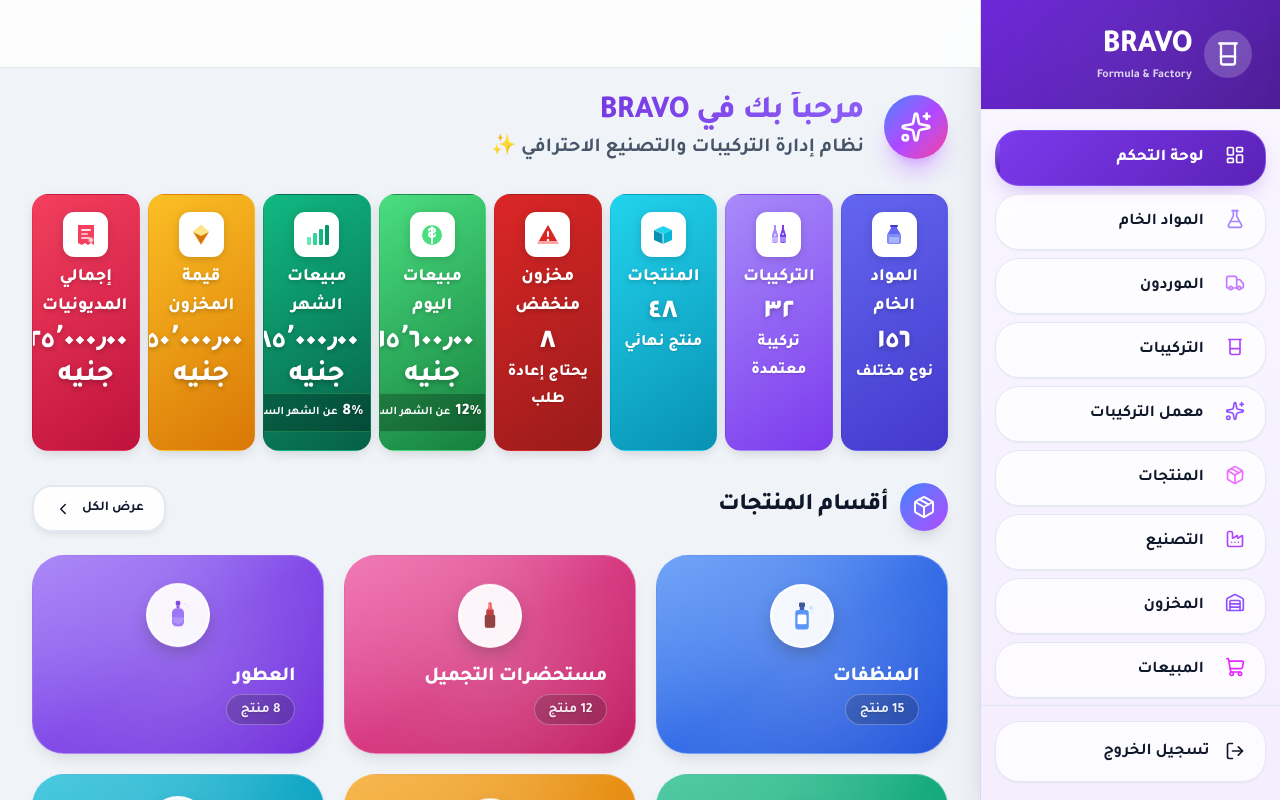
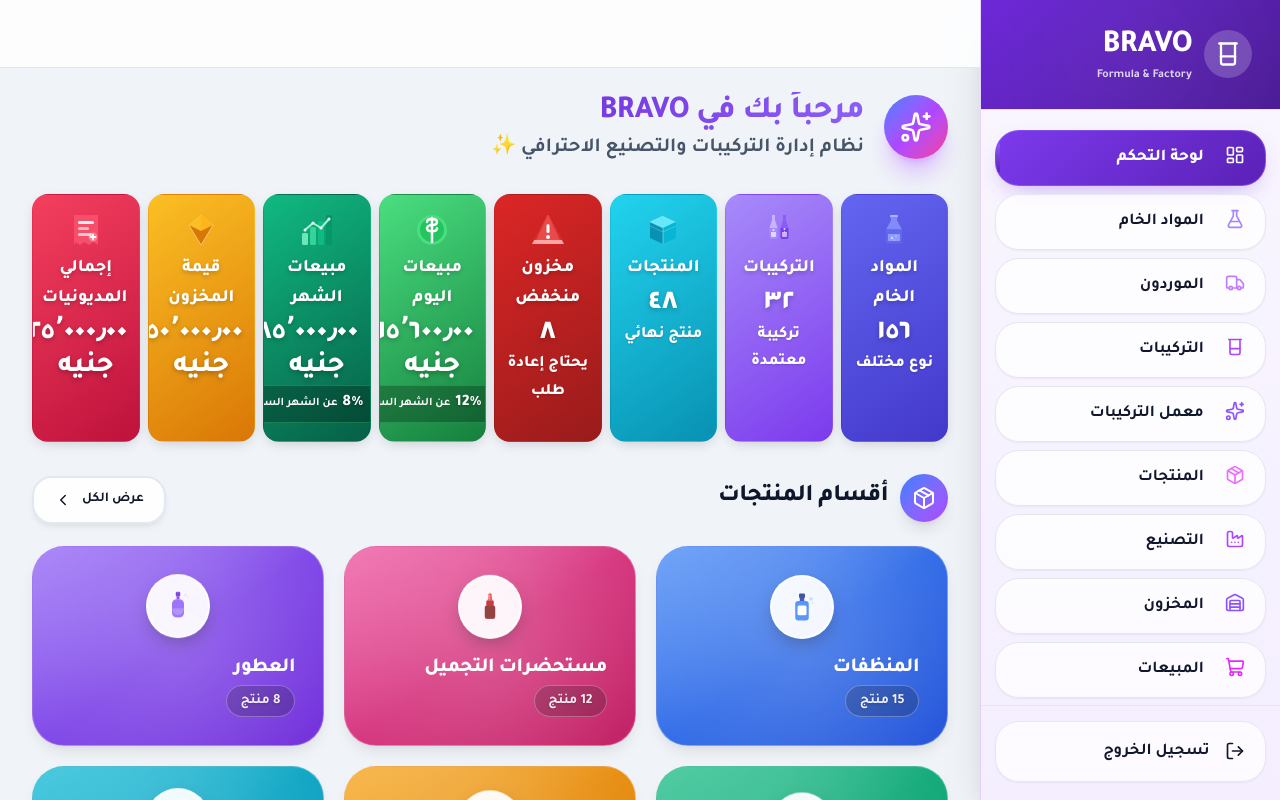
Before and after one commit to fantazia1110-design/BRAVO-new-sestym-, a Next.js app: page / in a window 1280 px wide. Shown: the top 800 px of the page. Built offline with nearby package versions, Linux system fonts and the light colour scheme.

Commit message:
أيقونات كبيرة وملونة ومفصلة بدون مربعات بيضاء - كل أيقونة 36x36 وموضحة جدا
Co-authored-by: arena-agent <297053741+arena-agent@users.noreply.github.com>

```diff
--- a/src/app/page.tsx
+++ b/src/app/page.tsx
@@ -123,11 +123,15 @@ export default function DashboardPage() {
           value={formatNumber(stats.rawMaterials, 0)}
           subtitle="نوع مختلف"
           icon={(
-            <svg width="24" height="24" viewBox="0 0 24 24" fill="none">
-              <path d="M9 3h6v2l3.5 6H5.5L9 5V3z" fill="#6366f1"/>
-              <path d="M5 11h14v8a2 2 0 01-2 2H7a2 2 0 01-2-2v-8z" fill="#818cf8"/>
-              <path d="M7 14h10v5a1 1 0 01-1 1H8a1 1 0 01-1-1v-5z" fill="#a5b4fc"/>
-              <rect x="8" y="2" width="8" height="2" rx="1" fill="#4338ca"/>
+            <svg width="36" height="36" viewBox="0 0 36 36" fill="none">
+              <rect x="14" y="3" width="8" height="2.5" rx="1" fill="#a5b4fc"/>
+              <path d="M15 5.5h6v3l5 9H10l5-9v-3z" fill="#818cf8"/>
+              <path d="M10 17.5h16v12a2 2 0 01-2 2H12a2 2 0 01-2-2v-12z" fill="#6366f1"/>
+              <path d="M12 22h12v6a1 1 0 01-1 1H13a1 1 0 01-1-1v-6z" fill="#818cf8"/>
+              <path d="M12 22h12v6a1 1 0 01-1 1H13a1 1 0 01-1-1v-6z" fill="#a5b4fc" opacity="0.4"/>
+              <circle cx="16" cy="26" r="1.2" fill="#c7d2fe"/>
+              <circle cx="20" cy="24" r="0.8" fill="#c7d2fe"/>
+              <circle cx="18" cy="28" r="0.6" fill="#c7d2fe"/>
             </svg>
           )}
           delay={1}
@@ -139,13 +143,16 @@ export default function DashboardPage() {
           value={formatNumber(stats.formulas, 0)}
           subtitle="تركيبة معتمدة"
           icon={(
-            <svg width="24" height="24" viewBox="0 0 24 24" fill="none">
-              <path d="M7 2h2v4l2 6v6a2 2 0 01-2 2H7a2 2 0 01-2-2v-6l2-6V2z" fill="#a78bfa"/>
-              <path d="M5 14h6v4a1 1 0 01-1 1H6a1 1 0 01-1-1v-4z" fill="#c4b5fd"/>
-              <circle cx="8" cy="12" r="1.2" fill="#ddd6fe"/>
-              <path d="M15 2h2v4l2 6v6a2 2 0 01-2 2h-2a2 2 0 01-2-2v-6l2-6V2z" fill="#7c3aed"/>
-              <path d="M13 14h6v4a1 1 0 01-1 1h-4a1 1 0 01-1-1v-4z" fill="#a78bfa"/>
-              <circle cx="16" cy="11" r="1.2" fill="#c4b5fd"/>
+            <svg width="36" height="36" viewBox="0 0 36 36" fill="none">
+              <path d="M11 3h3v5l2.5 8H8.5L11 8V3z" fill="#c4b5fd"/>
+              <path d="M8.5 16h8v9a2 2 0 01-2 2h-4a2 2 0 01-2-2v-9z" fill="#a78bfa"/>
+              <path d="M10 20h5v4a1 1 0 01-1 1h-3a1 1 0 01-1-1v-4z" fill="#ddd6fe"/>
+              <circle cx="12.5" cy="18" r="1" fill="#ede9fe"/>
+              <path d="M22 3h3v5l2.5 8H19.5L22 8V3z" fill="#8b5cf6"/>
+              <path d="M19.5 16h8v9a2 2 0 01-2 2h-4a2 2 0 01-2-2v-9z" fill="#7c3aed"/>
+              <path d="M21 20h5v4a1 1 0 01-1 1h-3a1 1 0 01-1-1v-4z" fill="#c4b5fd"/>
+              <circle cx="23.5" cy="17" r="1" fill="#ddd6fe"/>
+              <circle cx="23.5" cy="20" r="0.7" fill="#ede9fe"/>
             </svg>
           )}
           delay={2}
@@ -157,12 +164,13 @@ export default function DashboardPage() {
           value={formatNumber(stats.products, 0)}
           subtitle="منتج نهائي"
           icon={(
-            <svg width="24" height="24" viewBox="0 0 24 24" fill="none">
-              <path d="M12 3L3 7l9 4 9-4-9-4z" fill="#22d3ee"/>
-              <path d="M3 7l9 4v10l-9-4V7z" fill="#0891b2"/>
-              <path d="M12 11l9-4v10l-9 4V11z" fill="#06b6d4"/>
-              <path d="M12 11v10" stroke="white" strokeOpacity="0.6" strokeWidth="1.5"/>
-              <path d="M12 3L3 7l9 4" stroke="white" strokeOpacity="0.3" strokeWidth="1"/>
+            <svg width="36" height="36" viewBox="0 0 36 36" fill="none">
+              <path d="M18 4L5 10l13 6 13-6L18 4z" fill="#67e8f9"/>
+              <path d="M5 10l13 6v16L5 26V10z" fill="#0891b2"/>
+              <path d="M18 16l13-6v16L18 32V16z" fill="#06b6d4"/>
+              <path d="M18 16v16" stroke="#a5f3fc" strokeWidth="1" opacity="0.5"/>
+              <path d="M18 4L5 10l13 6" stroke="#a5f3fc" strokeWidth="1" opacity="0.4"/>
+              <path d="M5 14l13 6 13-6" stroke="#a5f3fc" strokeWidth="1" opacity="0.3"/>
             </svg>
           )}
           delay={3}
@@ -174,11 +182,12 @@ export default function DashboardPage() {
           value={formatNumber(stats.lowStockItems, 0)}
           subtitle="يحتاج إعادة طلب"
           icon={(
-            <svg width="24" height="24" viewBox="0 0 24 24" fill="none">
-              <path d="M12 2L1 21h22L12 2z" fill="#fca5a5"/>
-              <path d="M12 2L3 18h18L12 2z" fill="#dc2626"/>
-              <rect x="11" y="8" width="2" height="6" rx="1" fill="white"/>
-              <circle cx="12" cy="17" r="1.3" fill="white"/>
+            <svg width="36" height="36" viewBox="0 0 36 36" fill="none">
+              <path d="M18 3L2 32h32L18 3z" fill="#fca5a5"/>
+              <path d="M18 3L4 28h28L18 3z" fill="#dc2626"/>
+              <path d="M18 3L6 28h24L18 3z" fill="#f87171" opacity="0.5"/>
+              <rect x="16.5" y="12" width="3" height="9" rx="1.5" fill="white"/>
+              <circle cx="18" cy="25" r="2" fill="white"/>
             </svg>
           )}
           delay={4}
@@ -189,10 +198,11 @@ export default function DashboardPage() {
           title="مبيعات اليوم"
           value={formatCurrency(stats.todaySales)}
           icon={(
-            <svg width="24" height="24" viewBox="0 0 24 24" fill="none">
-              <circle cx="12" cy="12" r="10" fill="#4ade80"/>
-              <path d="M12 4v16" stroke="white" strokeWidth="2" strokeLinecap="round"/>
-              <path d="M9 7.5c0-1.2 1.3-2 3-2s3 .8 3 2-1.3 2-3 2-3 1-3 2.2 1.3 2 3 2 3-.8 3-2" stroke="white" strokeWidth="2" strokeLinecap="round"/>
+            <svg width="36" height="36" viewBox="0 0 36 36" fill="none">
+              <circle cx="18" cy="18" r="15" fill="#4ade80"/>
+              <circle cx="18" cy="18" r="12" fill="#22c55e"/>
+              <path d="M18 6v24" stroke="white" strokeWidth="2.5" strokeLinecap="round"/>
+              <path d="M13 10c0-1.8 2.2-3 5-3s5 1.2 5 3-2.2 3-5 3-5 1.5-5 3.3 2.2 3 5 3 5-1.2 5-3" stroke="white" strokeWidth="2.5" strokeLinecap="round"/>
             </svg>
           )}
           trend={{ value: 12, isPositive: true }}
@@ -204,11 +214,16 @@ export default function DashboardPage() {
           title="مبيعات الشهر"
           value={formatCurrency(stats.monthSales)}
           icon={(
-            <svg width="24" height="24" viewBox="0 0 24 24" fill="none">
-              <rect x="2" y="14" width="4" height="8" rx="1" fill="#6ee7b7"/>
-              <rect x="8" y="10" width="4" height="12" rx="1" fill="#34d399"/>
-              <rect x="14" y="6" width="4" height="16" rx="1" fill="#10b981"/>
-              <rect x="20" y="2" width="4" height="20" rx="1" fill="#059669"/>
+            <svg width="36" height="36" viewBox="0 0 36 36" fill="none">
+              <rect x="3" y="21" width="6" height="12" rx="1.5" fill="#6ee7b7"/>
+              <rect x="11" y="15" width="6" height="18" rx="1.5" fill="#34d399"/>
+              <rect x="19" y="9" width="6" height="24" rx="1.5" fill="#10b981"/>
+              <rect x="27" y="3" width="6" height="30" rx="1.5" fill="#059669"/>
+              <path d="M6 18l8-7 8 5 8-9" stroke="#a7f3d0" strokeWidth="2" strokeLinecap="round" strokeLinejoin="round"/>
+              <circle cx="6" cy="18" r="1.5" fill="#ecfdf5"/>
+              <circle cx="14" cy="11" r="1.5" fill="#ecfdf5"/>
+              <circle cx="22" cy="16" r="1.5" fill="#ecfdf5"/>
+              <circle cx="30" cy="7" r="1.5" fill="#ecfdf5"/>
             </svg>
           )}
           trend={{ value: 8, isPositive: true }}
@@ -220,12 +235,13 @@ export default function DashboardPage() {
           title="قيمة المخزون"
           value={formatCurrency(stats.inventoryValue)}
           icon={(
-            <svg width="24" height="24" viewBox="0 0 24 24" fill="none">
-              <path d="M12 2L4 9h16L12 2z" fill="#fbbf24"/>
-              <path d="M4 9l8 13 8-13H4z" fill="#d97706"/>
-              <path d="M12 2L4 9l8 4 8-4L12 2z" fill="#fde68a"/>
-              <path d="M4 9l8 13" stroke="white" strokeOpacity="0.4" strokeWidth="1"/>
-              <path d="M20 9l-8 13" stroke="white" strokeOpacity="0.4" strokeWidth="1"/>
+            <svg width="36" height="36" viewBox="0 0 36 36" fill="none">
+              <path d="M18 3L6 13h24L18 3z" fill="#fde68a"/>
+              <path d="M6 13l12 20 12-20H6z" fill="#d97706"/>
+              <path d="M18 3L6 13l12 6 12-6L18 3z" fill="#fbbf24"/>
+              <path d="M6 13l12 20" stroke="#fef3c7" strokeWidth="1" opacity="0.5"/>
+              <path d="M30 13l-12 20" stroke="#fef3c7" strokeWidth="1" opacity="0.5"/>
+              <path d="M18 3l12 10-12 6" fill="#f59e0b" opacity="0.3"/>
             </svg>
           )}
           delay={7}
@@ -236,13 +252,14 @@ export default function DashboardPage() {
           title="إجمالي المديونيات"
           value={formatCurrency(stats.totalDebts)}
           icon={(
-            <svg width="24" height="24" viewBox="0 0 24 24" fill="none">
-              <path d="M4 2h16v20l-3-2-3 2-3-2-3 2-4-2V2z" fill="#f43f5e"/>
-              <rect x="7" y="6" width="10" height="2" rx="1" fill="white" fillOpacity="0.85"/>
-              <rect x="7" y="10" width="7" height="2" rx="1" fill="white" fillOpacity="0.6"/>
-              <rect x="7" y="14" width="9" height="2" rx="1" fill="white" fillOpacity="0.7"/>
-              <circle cx="17" cy="17" r="3" fill="white" fillOpacity="0.3"/>
-              <path d="M17 15v4M15.5 17h3" stroke="white" strokeOpacity="0.9" strokeWidth="1.2" strokeLinecap="round"/>
+            <svg width="36" height="36" viewBox="0 0 36 36" fill="none">
+              <path d="M6 3h24v30l-4.5-3-4.5 3-4.5-3-4.5 3-4.5-3L6 33V3z" fill="#f43f5e"/>
+              <path d="M6 3h24v30l-4.5-3-4.5 3-4.5-3-4.5 3-4.5-3L6 33V3z" fill="#fb7185" opacity="0.3"/>
+              <rect x="10" y="9" width="16" height="3" rx="1.5" fill="white" opacity="0.9"/>
+              <rect x="10" y="15" width="11" height="3" rx="1.5" fill="white" opacity="0.6"/>
+              <rect x="10" y="21" width="14" height="3" rx="1.5" fill="white" opacity="0.7"/>
+              <circle cx="25" cy="25" r="4.5" fill="white" opacity="0.25"/>
+              <path d="M25 22.5v5M22.5 25h5" stroke="white" strokeWidth="1.8" strokeLinecap="round"/>
             </svg>
           )}
           delay={8}
--- a/src/components/ui/StatCard.tsx
+++ b/src/components/ui/StatCard.tsx
@@ -107,13 +107,11 @@ export default function StatCard({
 
       {/* الأيقونة */}
       <div style={{
-        width: '2.8rem', height: '2.8rem', margin: '0 auto 0.35rem',
-        borderRadius: '0.7rem', background: 'white',
+        margin: '0 auto 0.35rem',
         display: 'flex', alignItems: 'center', justifyContent: 'center',
         position: 'relative', zIndex: 2,
         transition: 'transform 0.35s ease',
         transform: hovered ? 'scale(1.15) rotate(8deg)' : 'scale(1) rotate(0deg)',
-        boxShadow: '0 2px 8px rgba(0,0,0,0.15)',
       }}>
         {icon}
       </div>
```
